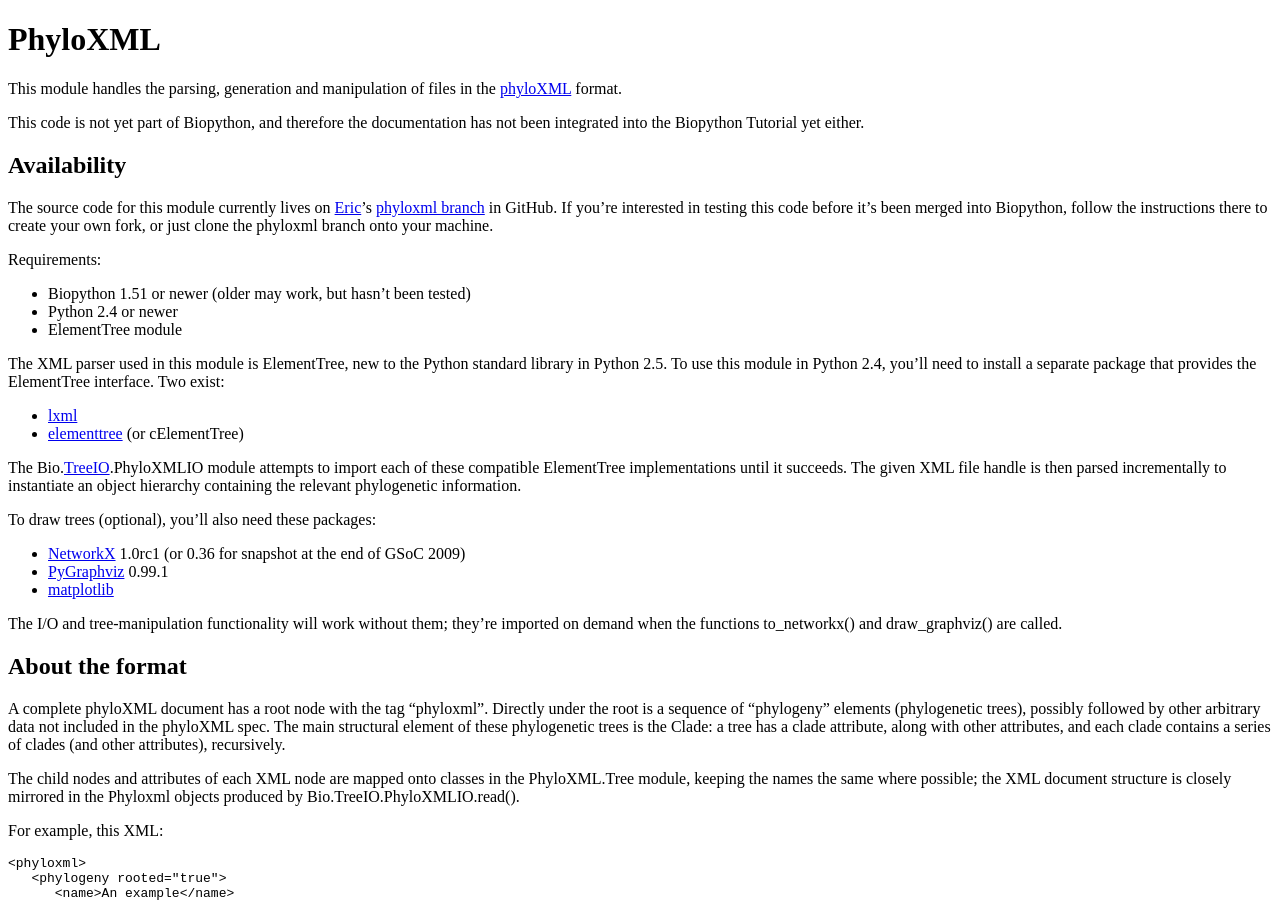
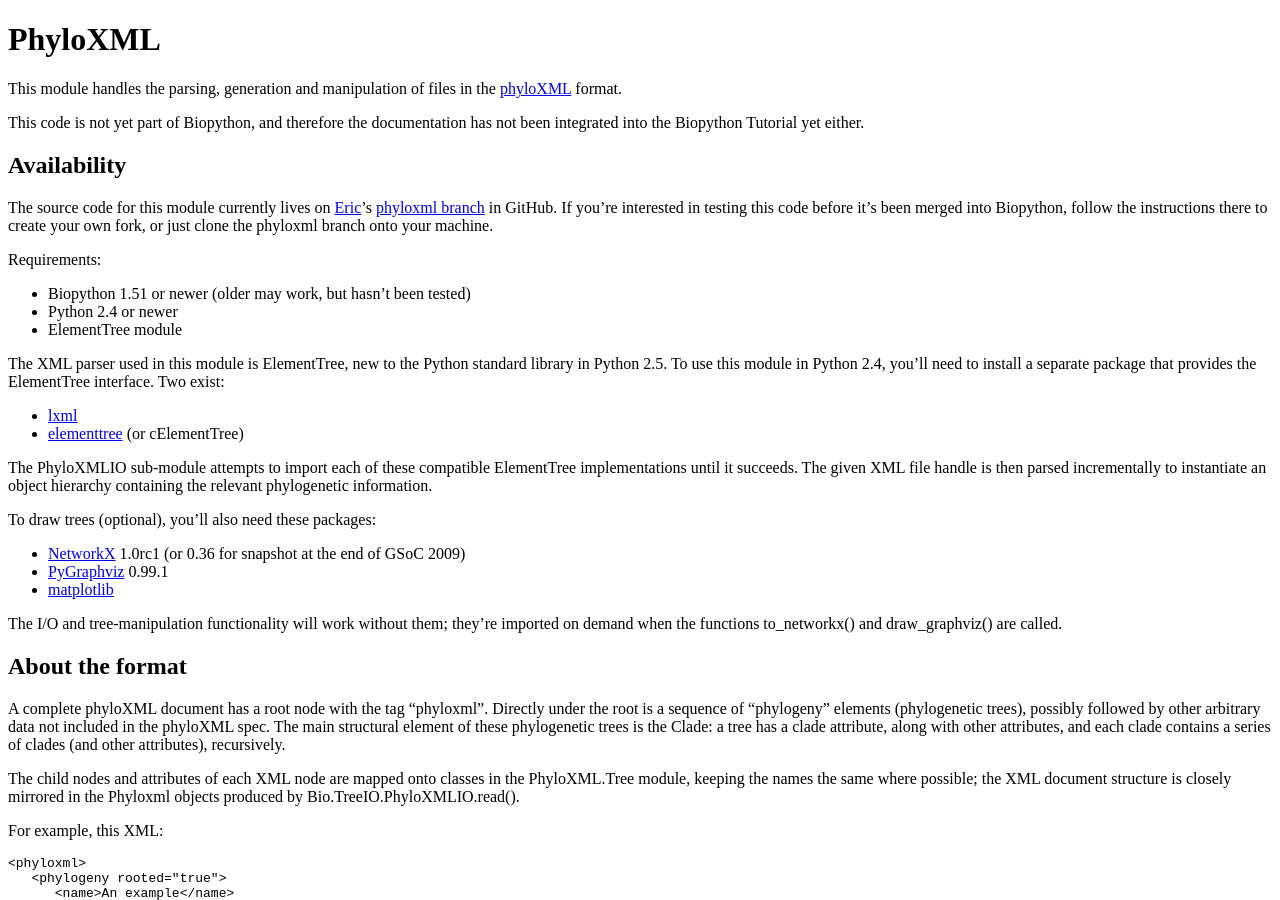
Before and after one commit to biopython/biopython.github.io, a Jekyll site: the page built from wiki/PhyloXML.md, in a window 1280 px wide and 900 px high. Built offline with Jekyll 4.4.1, drawn with Linux system fonts in a browser that asks for light colours.

Commit message:
/* Availability */

```diff
--- a/wiki/PhyloXML.md
+++ b/wiki/PhyloXML.md
@@ -35,10 +35,10 @@ interface. Two exist:
 -   [elementtree](http://effbot.org/zone/element-index.htm)
     (or cElementTree)
 
-The Bio.[TreeIO](TreeIO "wikilink").PhyloXMLIO module attempts to import
-each of these compatible ElementTree implementations until it succeeds.
-The given XML file handle is then parsed incrementally to instantiate an
-object hierarchy containing the relevant phylogenetic information.
+The PhyloXMLIO sub-module attempts to import each of these compatible
+ElementTree implementations until it succeeds. The given XML file handle
+is then parsed incrementally to instantiate an object hierarchy
+containing the relevant phylogenetic information.
 
 To draw trees (optional), you'll also need these packages:
 
```
Also changed, not shown: 1 other file.
